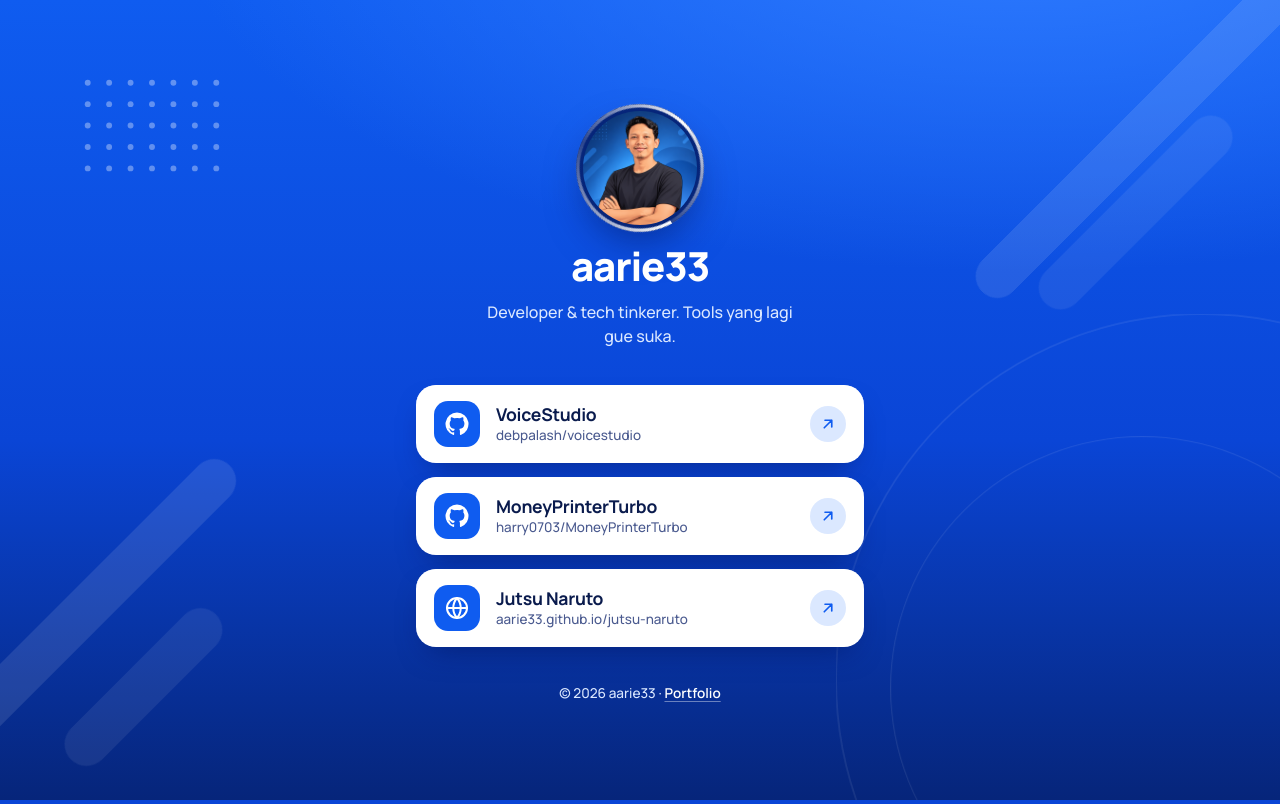
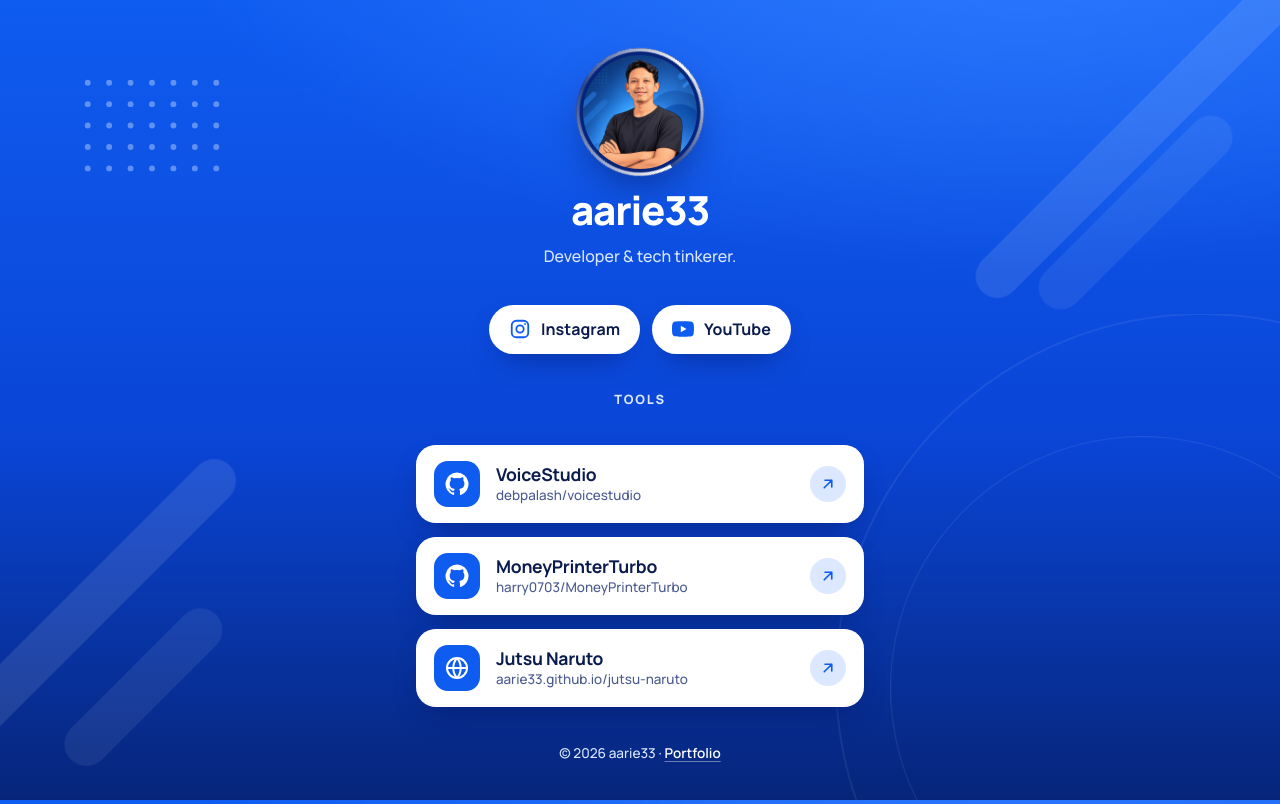
Before and after one commit to aarie33/links, a plain HTML site: page index.html in a window 1280 px wide. Drawn offline with Linux system fonts and the light colour scheme.

Commit message:
add social media links

```diff
--- a/index.html
+++ b/index.html
@@ -28,10 +28,17 @@
       <img src="assets/avatar.png" alt="Foto profil aarie33" width="128" height="128" onerror="this.remove()">
     </div>
     <h1>aarie33</h1>
-    <p class="bio">Developer &amp; tech tinkerer. Tools yang lagi gue suka.</p>
+    <p class="bio">Developer &amp; tech tinkerer.</p>
   </header>
 
-  <nav class="links" aria-label="Daftar link">
+  <nav class="socials" aria-label="Sosial media">
+    <a class="social" href="https://instagram.com/aarie33" target="_blank" rel="noopener noreferrer" aria-label="Instagram"><svg viewBox="0 0 24 24" fill="none" stroke="currentColor" stroke-width="2" stroke-linecap="round" stroke-linejoin="round"><rect x="3" y="3" width="18" height="18" rx="5"/><circle cx="12" cy="12" r="4"/><circle cx="17.5" cy="6.5" r="1" fill="currentColor" stroke="none"/></svg><span>Instagram</span></a>
+    <a class="social" href="https://www.youtube.com/@arie-ai-daily" target="_blank" rel="noopener noreferrer" aria-label="YouTube"><svg viewBox="0 0 24 24" fill="currentColor"><path d="M23.5 6.2a3 3 0 0 0-2.1-2.1C19.5 3.6 12 3.6 12 3.6s-7.5 0-9.4.5A3 3 0 0 0 .5 6.2C0 8.1 0 12 0 12s0 3.9.5 5.8a3 3 0 0 0 2.1 2.1c1.9.5 9.4.5 9.4.5s7.5 0 9.4-.5a3 3 0 0 0 2.1-2.1c.5-1.9.5-5.8.5-5.8s0-3.9-.5-5.8ZM9.6 15.6V8.4l6.2 3.6-6.2 3.6Z"/></svg><span>YouTube</span></a>
+  </nav>
+
+  <h2 class="sec">Tools</h2>
+
+  <nav class="links" aria-label="Daftar tools">
     <a class="card c1" href="https://github.com/debpalash/voicestudio" target="_blank" rel="noopener noreferrer" style="--i:0">
       <span class="ico"><svg viewBox="0 0 24 24" fill="currentColor"><path d="M12 .5a11.5 11.5 0 0 0-3.64 22.41c.58.1.79-.25.79-.56v-2c-3.2.7-3.87-1.54-3.87-1.54-.53-1.34-1.29-1.7-1.29-1.7-1.05-.72.08-.7.08-.7 1.16.08 1.77 1.2 1.77 1.2 1.03 1.77 2.7 1.26 3.36.96.1-.75.4-1.26.73-1.55-2.55-.29-5.24-1.28-5.24-5.69 0-1.26.45-2.28 1.2-3.09-.12-.29-.52-1.46.11-3.05 0 0 .97-.31 3.17 1.18a11 11 0 0 1 5.77 0c2.2-1.49 3.17-1.18 3.17-1.18.63 1.59.23 2.76.11 3.05.75.81 1.2 1.83 1.2 3.09 0 4.42-2.7 5.39-5.27 5.68.41.36.78 1.06.78 2.14v3.17c0 .31.21.67.8.56A11.5 11.5 0 0 0 12 .5Z"/></svg></span>
       <span class="txt"><strong>VoiceStudio</strong><small>debpalash/voicestudio</small></span>
--- a/style.css
+++ b/style.css
@@ -55,6 +55,17 @@ h1{font-size:clamp(2rem,8vw,2.5rem);font-weight:800;letter-spacing:-.03em;line-h
 .bio{color:var(--blue-100);max-width:32ch;animation:up .9s .28s var(--ease) both}
 @keyframes up{from{opacity:0;transform:translateY(16px);filter:blur(6px)}}
 
+/* socials */
+.socials{display:flex;gap:12px;justify-content:center;flex-wrap:wrap;animation:up .9s .4s var(--ease) both}
+.social{display:inline-flex;align-items:center;gap:10px;padding:12px 20px;border-radius:999px;text-decoration:none;
+  font-weight:700;color:var(--ink);background:var(--white);
+  box-shadow:0 14px 30px -14px rgba(3,20,90,.65);transition:transform .5s var(--ease),box-shadow .5s var(--ease)}
+.social svg{width:22px;height:22px;color:var(--blue-600)}
+.social:hover,.social:focus-visible{transform:translateY(-3px);outline:none}
+.social:focus-visible{outline:3px solid var(--white);outline-offset:3px}
+.sec{font-size:.8rem;font-weight:800;letter-spacing:.14em;text-transform:uppercase;color:var(--blue-100);
+  text-align:center;animation:up .9s .5s var(--ease) both}
+
 /* links */
 .links{display:flex;flex-direction:column;gap:14px}
 .card{position:relative;display:flex;align-items:center;gap:16px;padding:16px 18px;border-radius:20px;
```
